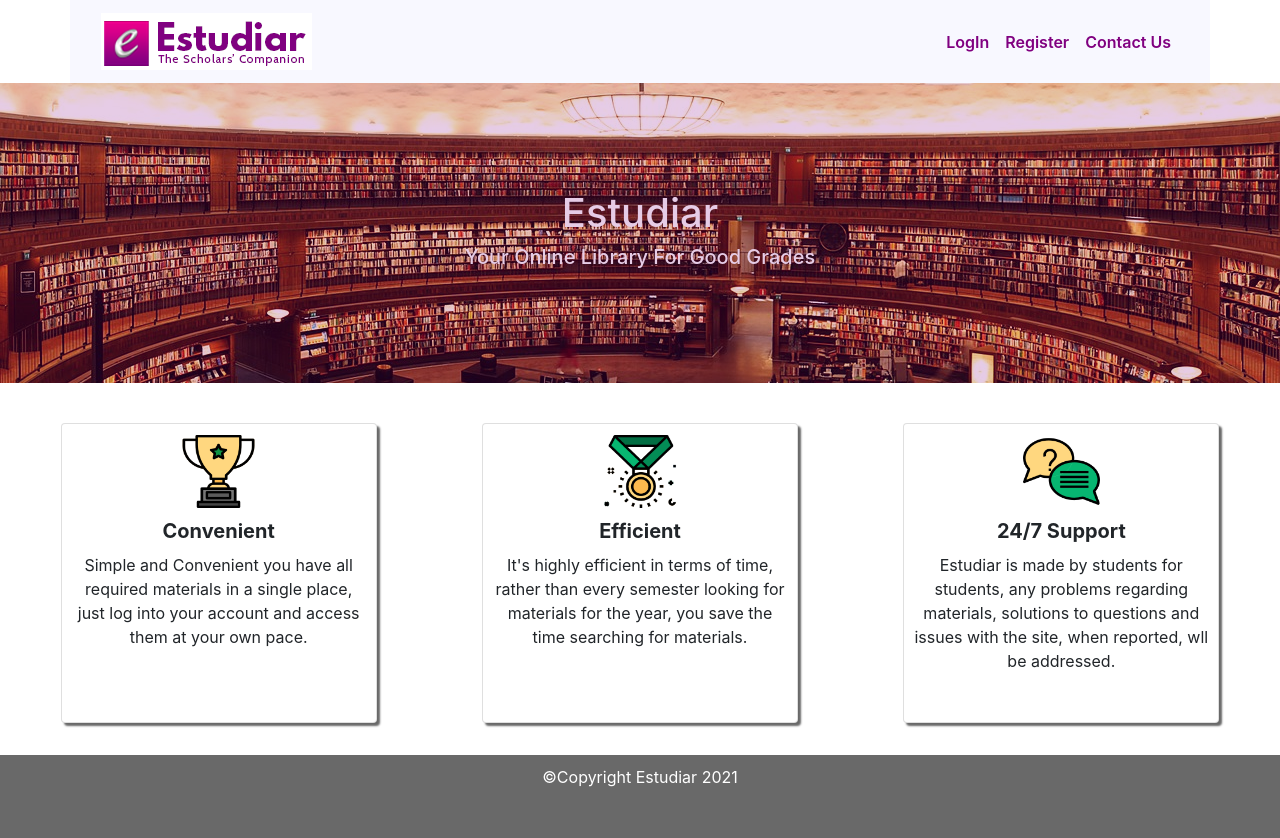
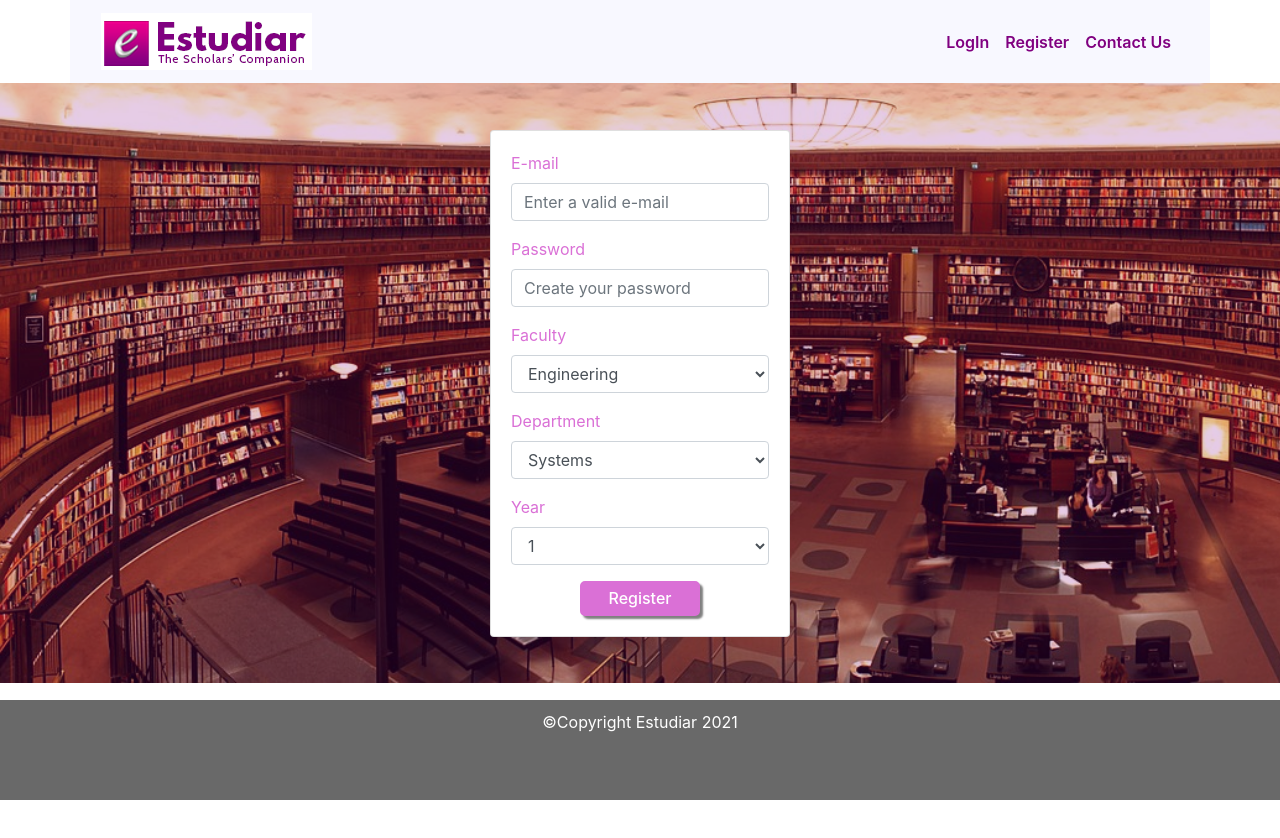
Before and after one commit to neostefan/estudiar-react, a React (Create React App) app: page /register in a window 1280 px wide. Shown: the top 838 px of the page. After the commit the page ends 800 px from the top, so only its background shows below. Built offline with nearby package versions, Linux system fonts and the light colour scheme.

Commit message:
Login and registration pages done

```diff
--- a/src/App.js
+++ b/src/App.js
@@ -5,6 +5,8 @@ import Nav from './components/nav';
 import Footer from './components/footer';
 
 import Home from './pages/home';
+import Login from './pages/login';
+import Register from './pages/register';
 
 function App() {
   return (
@@ -13,6 +15,8 @@ function App() {
         <Router>
           <Nav/>
           <Switch>
+            <Route path="/register"><Register/></Route>
+            <Route path="/login"><Login/></Route>
             <Route path="/"><Home/></Route>
           </Switch>
         </Router>
--- /dev/null
+++ b/src/components/button.js
@@ -0,0 +1,23 @@
+import React from 'react';
+import Styled from 'styled-components';
+
+const Styles = Styled.button`
+    width: 120px;
+    height: 35px;
+    text-align: center;
+    background-color: orchid;
+    color: white;
+    border: 2px solid orchid;
+    box-shadow: 3px 3px 2px grey;
+    border-radius: 5px;
+    font-weight: 500;
+
+    &:hover {
+        background-color: white;
+        color: orchid;
+    }
+`;
+
+const Button = ({click, type, text}) => <Styles type={type} onClick={click}>{text}</Styles>;
+
+export default Button;
--- a/src/components/nav.js
+++ b/src/components/nav.js
@@ -26,7 +26,7 @@ const Navigation = () => {
     return (
         <Styles>
             <Navbar expand="lg">
-            <Navbar.Brand><img alt="logo" src={brandImg}/></Navbar.Brand>
+            <Navbar.Brand to="/" as={Link}><img alt="logo" src={brandImg}/></Navbar.Brand>
             <Navbar.Toggle aria-controls="basic-nav"/>
                 <Navbar.Collapse id="basic-nav">
                     <Nav className="ml-auto">
--- a/src/pages/home.js
+++ b/src/pages/home.js
@@ -14,6 +14,27 @@ const Styles = Styled(Container)`
 
     .jumbotron {
         padding: 0;
+        display: grid;
+        grid-template-columns: repeat(4, 1fr);
+        grid-template-rows: repeat(4, 1fr);
+        grid-template-areas:
+        '. . . . .'
+        '. h1 h1 . .'
+        'h5 h5 h5 h5 h5'
+        '. . . . .'
+        '. . . . .';
+    }
+
+    .jumbotron h1 {
+        grid-area: h1;
+        margin: 0;
+        justify-self: center;
+    }
+
+    .jumbotron h5 {
+        grid-area: h5;
+        margin: 0;
+        justify-self: center;
     }
 
     .jumbotron-fluid {
@@ -38,13 +59,27 @@ const Styles = Styled(Container)`
     }
 
     .cards {
-        display: flex;
-        justify-content: space-around;
+        display: grid;
+        grid-template-columns: repeat(12, 1fr);
+        grid-auto-rows: minmax(350px, auto);
+        gap: 20px;
+        justify-items: center;
+    }
+
+    .conv {
+        grid-column: 1/5;
+    }
+
+    .eff {
+        grid-column: 5/9;
+    }
+
+    .supp {
+        grid-column: 9/13;
     }
 
     .cards .card {
-        flex-basis: 25%;
-        height: 300px;
+        max-width: 300px;
         box-shadow: 3px 3px 2px #696969;
     }
 
@@ -54,7 +89,7 @@ const Styles = Styled(Container)`
         width: 25%;
         height: 25%;
         display: block;
-        margin: 10px auto;
+        margin: 20px auto;
     }
 
     .cards .card h5 {
@@ -68,21 +103,25 @@ const Styles = Styled(Container)`
         padding: 10px;
     }
 
-    @media(max-width: 650px) {
-        .cards {
-            flex-direction: column;
-            align-items: center;
+
+
+    @media screen and (max-width: 750px) {
+        .conv {
+            grid-column: 1/13;
+            grid-row: 1/2;
+            justify-self: center;
         }
 
-        .cards .card {
-            margin: 0 0 10px 0;
-            width: 60%
+        .eff {
+            grid-column: 1/13;
+            grid-row: 2/3;
+            justify-self: center;
         }
-    }
 
-    @media(max-width: 800px) {
-        .cards .card {
-            flex-basis: 33.33%;
+        .supp {
+            grid-column: 1/13;
+            grid-row: 3/4;
+            justify-self: center;
         }
     }
 `;
@@ -90,13 +129,13 @@ const Styles = Styled(Container)`
 const Home = () => {
     return (
         <Styles fluid>
-            <Jumbo className="d-flex justify-content-center align-items-center flex-column" fluid>
+            <Jumbo fluid>
                 <div className="tint"></div>
                 <h1>Estudiar</h1>
                 <h5>Your Online Library For Good Grades</h5>
             </Jumbo>
             <div className="cards mb-4 p-2">
-                <Card>
+                <Card className="conv">
                     <Card.Img src={icon}/>
                     <h5>Convenient</h5>
                     <Card.Body>
@@ -106,7 +145,7 @@ const Home = () => {
                         at your own pace.
                     </Card.Body>
                 </Card>
-                <Card>
+                <Card className="eff">
                     <Card.Img src={icon1}/>
                     <h5>Efficient</h5>
                     <Card.Body>
@@ -116,7 +155,7 @@ const Home = () => {
                         you save the time searching for materials.
                     </Card.Body>
                 </Card>
-                <Card>
+                <Card className="supp">
                     <Card.Img src={icon2}/>
                     <h5>24/7 Support</h5>
                     <Card.Body>
--- /dev/null
+++ b/src/pages/login.js
@@ -0,0 +1,87 @@
+import React from 'react';
+import Styled from 'styled-components';
+import Form from 'react-bootstrap/Form';
+import Card from 'react-bootstrap/Card';
+import Button from '../components/button';
+import img from '../assets/bg-jumbo.jpg';
+
+const Styles = Styled.div`
+    display: grid;
+    background-image: url(${img});
+    width: 100%;
+    height: 480px;
+    position: relative;
+    grid-template-columns: repeat(4, 1fr);
+
+    .tint {
+        position: absolute;
+        top: 0;
+        left: 0;
+        background-color: purple;
+        opacity: 0.2;
+        width: 100%;
+        height: 100%;
+    }
+
+    .login {
+        grid-column: 2/4;
+        justify-self: center;
+        align-self: center;
+    }
+
+    .login .card {
+        width: 300px;
+        height: auto;
+    }
+
+    .login .card form {
+        display: grid;
+        color: orchid;
+    }
+
+    .login .card form button.cBtn {
+        justify-self: center;
+    }
+`;
+
+const LogIn = () => {
+
+    let handleSubmit = () => {
+
+    }
+
+    return (
+        <Styles>
+            <div className="tint"/>
+            <div className="login">
+                <Card>
+                    <Card.Body>
+                        <Form>
+                            <Form.Group>
+                                <Form.Label>E-mail</Form.Label>
+                                <Form.Control
+                                    type="email"
+                                    placeholder="Enter your e-mail"
+                                />
+                            </Form.Group>
+                            <Form.Group>
+                                <Form.Label>Password</Form.Label>
+                                <Form.Control
+                                    type="password"
+                                    placeholder="Enter your password"
+                                />
+                            </Form.Group>
+                            <Button
+                            className="cBtn"
+                            text="Login"
+                            click={() => handleSubmit()}
+                            type="submit"/>
+                        </Form>
+                    </Card.Body>
+                </Card>
+            </div>
+        </Styles>
+    );
+}
+
+export default LogIn;
--- /dev/null
+++ b/src/pages/register.js
@@ -0,0 +1,187 @@
+import React from 'react';
+import Styled from 'styled-components';
+import Form from 'react-bootstrap/Form';
+import Card from 'react-bootstrap/Card';
+import Button from '../components/button';
+import img from '../assets/bg-jumbo.jpg';
+
+const Styles = Styled.div`
+    display: grid;
+    background-image: url(${img});
+    background-size: cover;
+    width: 100%;
+    height: 600px;
+    position: relative;
+    grid-template-columns: repeat(4, 1fr);
+
+    .tint {
+        position: absolute;
+        top: 0;
+        left: 0;
+        background-color: purple;
+        opacity: 0.2;
+        width: 100%;
+        height: 100%;
+    }
+
+    .register {
+        grid-column: 2/4;
+        justify-self: center;
+        align-self: center;
+    }
+
+    .register .card {
+        width: 300px;
+        height: auto;
+    }
+
+    .register .card form {
+        display: grid;
+        color: orchid;
+    }
+
+    .card-body button {
+        justify-self: center;
+    }
+`;
+
+const Reducer = (state, action) => {
+    switch (action.type) {
+        case "INPUT_CHANGE":
+            return {
+                ...state,
+                [action.input]: action.value
+            }
+        default: return state
+    }
+}
+
+const Register = () => {
+
+    let [state, dispatch] = React.useReducer(Reducer, {
+        email: "",
+        password: "",
+        faculty: "Engineering",
+        dept: "",
+        year: 1
+    });
+
+    let options_faculty = [
+        "Engineering",
+        "Science"
+    ];
+
+    let handleChange = e => dispatch({type: "INPUT_CHANGE", input: e.target.name, value: e.target.value});
+
+    let checkFaculty = () => {
+        let engineering_depts = [
+            "Systems",
+            "Electrical",
+            "Mechanical",
+            "Chemical",
+            "Petrochemical",
+            "Biomedical",
+            "Surveying"
+        ];
+
+        let science_depts = [
+            "Geology",
+            "Pharmacy",
+            "Marine Biology",
+            "Zoology"
+        ]
+
+        if(state.faculty === "Engineering") {
+            return engineering_depts.map(dept => (
+                <option value={dept}>{dept}</option>
+            ))
+        }
+
+        if(state.faculty === "Science") {
+            return science_depts.map(dept => (
+                <option value={dept}>{dept}</option>
+            ))
+        }
+    }
+
+    let handleSubmit = () => {
+
+    }
+
+    return (
+        <Styles>
+            <div className="tint"/>
+            <div className="register">
+                <Card>
+                    <Card.Body>
+                        <Form>
+                            <Form.Group>
+                                <Form.Label>E-mail</Form.Label>
+                                <Form.Control
+                                    type="email"
+                                    placeholder="Enter a valid e-mail"
+                                    name="email"
+                                    value={state.email}
+                                    onChange={handleChange}
+                                    />
+                            </Form.Group>
+                            <Form.Group>
+                                <Form.Label>Password</Form.Label>
+                                <Form.Control
+                                    type="password"
+                                    placeholder="Create your password"
+                                    name="password"
+                                    value={state.password}
+                                    onChange={handleChange}
+                                    />
+                            </Form.Group>
+                            <Form.Group>
+                                <Form.Label>Faculty</Form.Label>
+                                <Form.Control
+                                    as="select"
+                                    name="faculty"
+                                    onChange={handleChange}
+                                    >
+                                    {options_faculty.map(opt => (
+                                        <option value={opt}>{opt}</option>
+                                    ))}
+                                </Form.Control>
+                            </Form.Group>
+                            <Form.Group>
+                                <Form.Label>Department</Form.Label>
+                                <Form.Control
+                                    as="select"
+                                    name="dept"
+                                    onChange={handleChange}
+                                >
+                                    {checkFaculty()}
+                                </Form.Control>
+                            </Form.Group>
+                            <Form.Group>
+                                <Form.Label>Year</Form.Label>
+                                <Form.Control
+                                    as="select"
+                                    name="year"
+                                    onChange={handleChange}
+                                >
+                                    <option value={1}>1</option>
+                                    <option value={2}>2</option>
+                                    <option value={3}>3</option>
+                                    <option value={4}>4</option>
+                                    <option value={5}>5</option>
+                                </Form.Control>
+                            </Form.Group>
+                            <Button
+                            className="cBtn"
+                            text="Register"
+                            click={() => handleSubmit()}
+                            type="submit"/>
+                        </Form>
+                    </Card.Body>
+                </Card>
+            </div>
+        </Styles>
+    );
+}
+
+export default Register;
```
Also changed, not shown: 1 other file (tests, documents, lock files or other folders).
